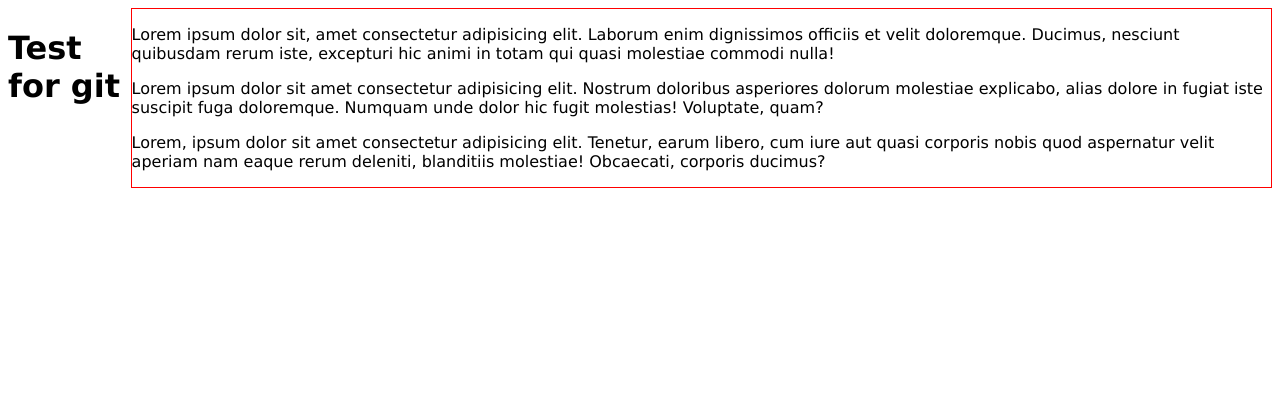
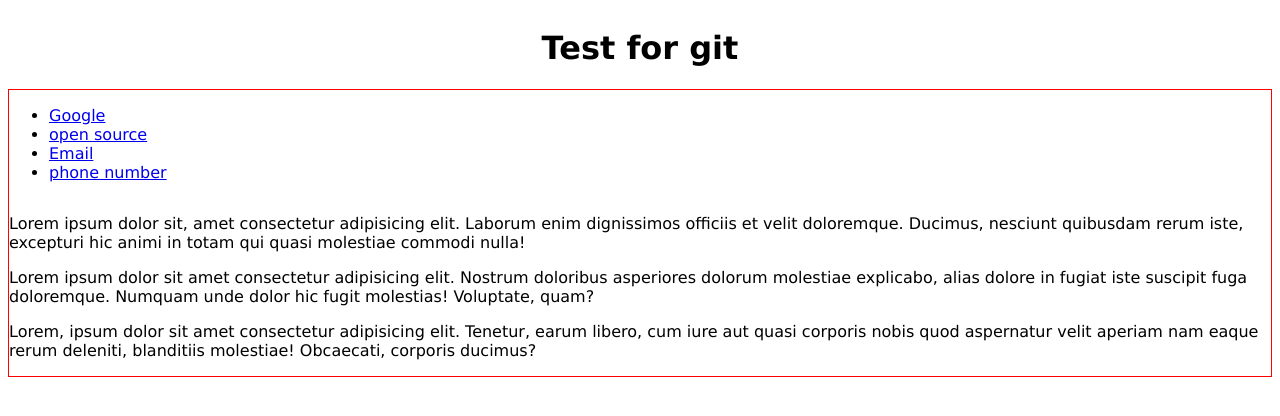
Before and after one commit to arguchinsky/git-test, a plain HTML site: page index.html in a window 1280 px wide. Drawn offline with Linux system fonts and the light colour scheme.

Commit message:
add script line in index.html

```diff
--- a/index.html
+++ b/index.html
@@ -11,6 +11,14 @@
         <h1>Test for git</h1>
     </header>
     <main>
+        <nav>
+            <ul>
+                <li><a href="http://google.com">Google</a></li>
+                <li><a href="https://github.com/arguchinsky/git-test/branches">open source</a></li>
+                <li><a href="mailto:arguchinsky55@gmail.com">Email</a></li>
+                <li><a href="tel:+375333607138">phone number</a></li>
+            </ul>
+        </nav>
         <div>
             <p>Lorem ipsum dolor sit, amet consectetur adipisicing elit. Laborum enim dignissimos officiis et velit doloremque. Ducimus, nesciunt quibusdam rerum iste, excepturi hic animi in totam qui quasi molestiae commodi nulla!</p>
             <p>Lorem ipsum dolor sit amet consectetur adipisicing elit. Nostrum doloribus asperiores dolorum molestiae explicabo, alias dolore in fugiat iste suscipit fuga doloremque. Numquam unde dolor hic fugit molestias! Voluptate, quam?</p>
@@ -18,5 +26,6 @@
 
         </div>
     </main>
+    <script src="my.js"></script>
 </body>
 </html>
--- a/my.css
+++ b/my.css
@@ -3,6 +3,7 @@ body{
     font-family: Verdana, Geneva, Tahoma, sans-serif;
     font-size: 16px;
     display: flex;
+    flex-direction: column;
 }
 header{
     display: flex;
```
